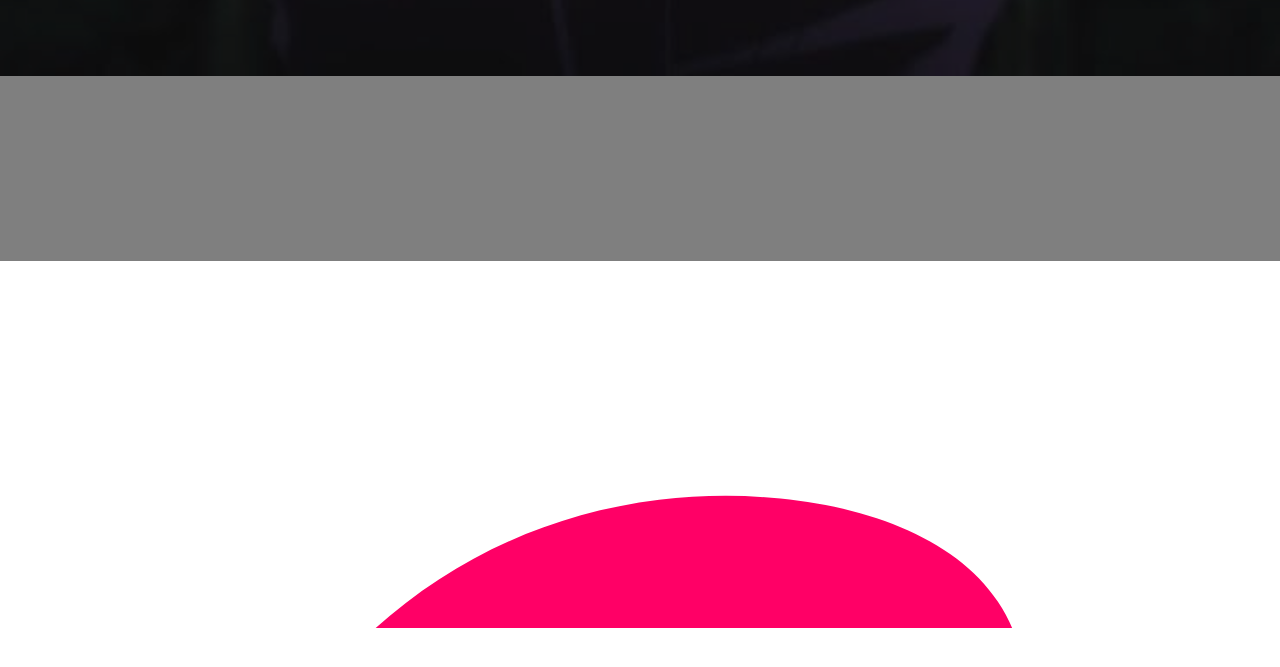
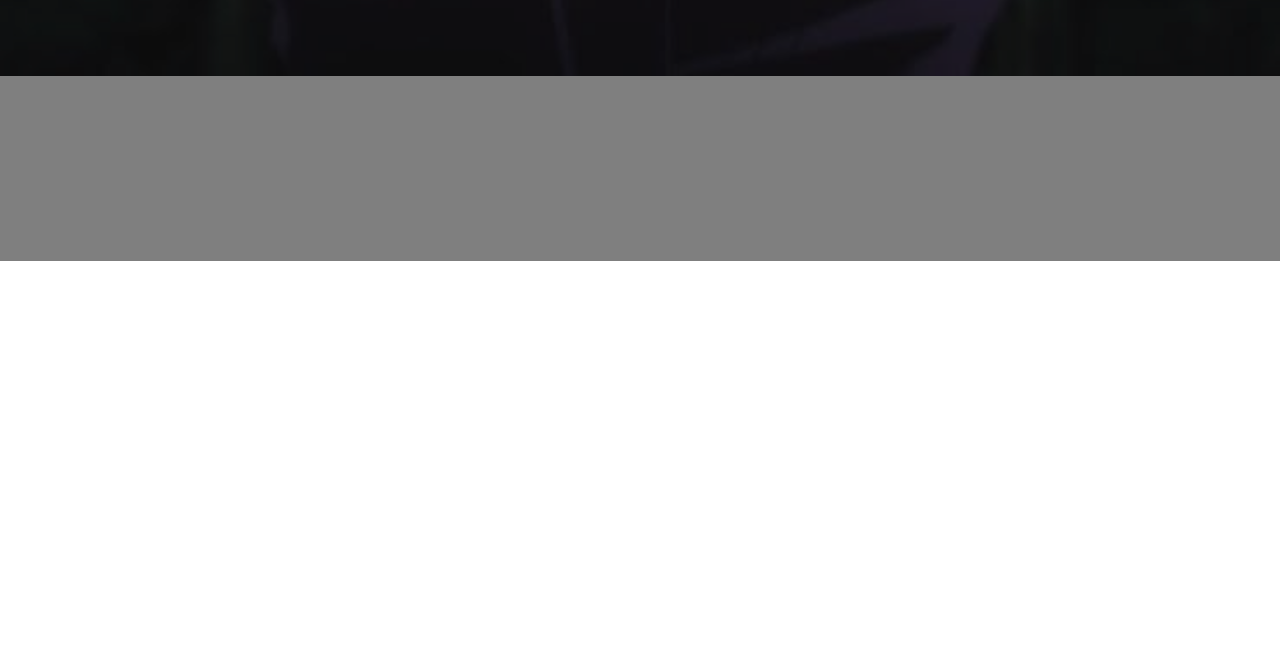
Before and after one commit to bravo-stack/portfolio, a plain HTML site: page index.html in a window 1280 px wide. Shown: the part 643-1310 px from the top of the page. After the commit the page ends 904 px from the top, so only its background shows below. Drawn offline with Linux system fonts and the light colour scheme.

Commit message:
deleted a useless svg tag

```diff
--- a/index.html
+++ b/index.html
@@ -29,9 +29,6 @@
                 </button>
             </div>
         </section>
-        <svg viewBox="0 0 200 200" xmlns="http://www.w3.org/2000/svg">
-            <path fill="#FF0066" d="M55.9,-46.8C65.1,-33.1,60.1,-10.3,54.1,11C48.2,32.2,41.3,51.9,25.6,63.3C9.9,74.8,-14.6,78,-33.7,69.1C-52.9,60.3,-66.6,39.3,-68.7,18.9C-70.8,-1.6,-61.3,-21.4,-47.9,-36.1C-34.6,-50.8,-17.3,-60.2,3,-62.7C23.4,-65.1,46.8,-60.5,55.9,-46.8Z" transform="translate(100 100)" />
-          </svg>
 
     </body>
 </html>
```
